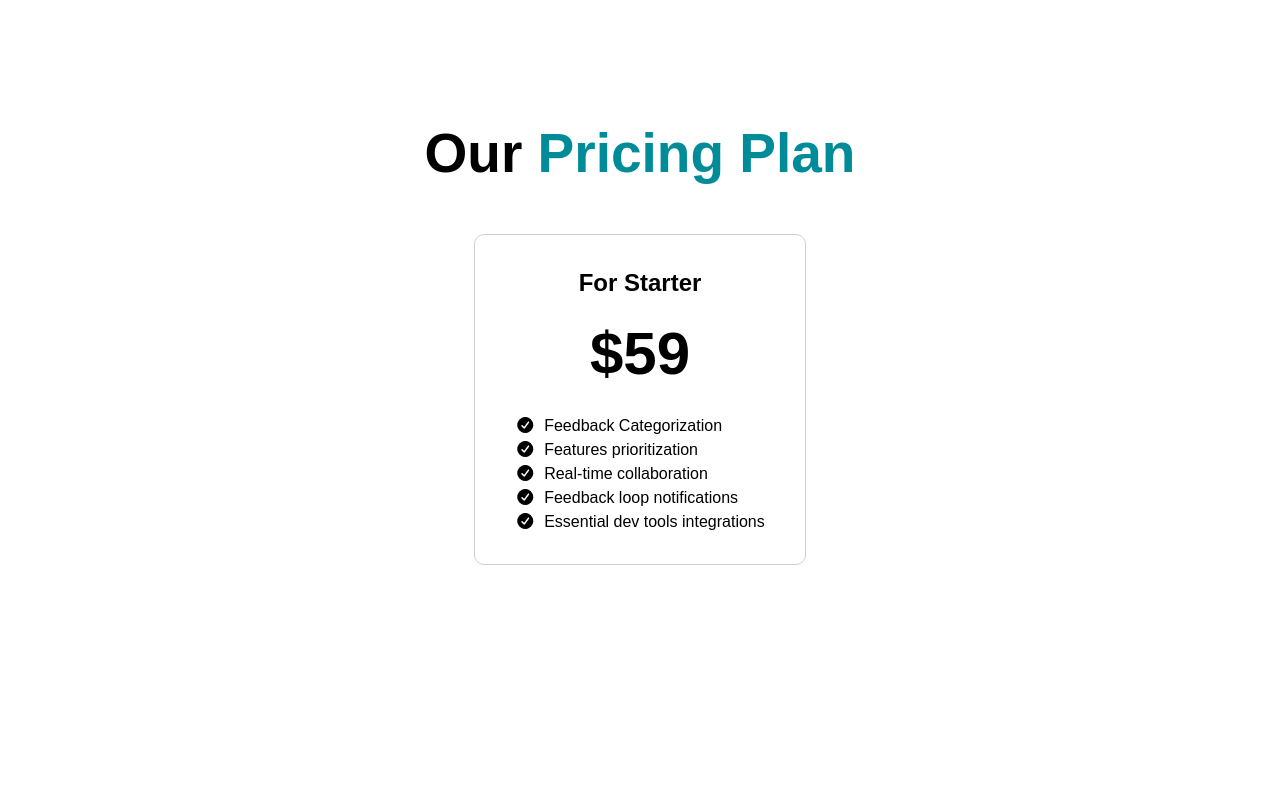
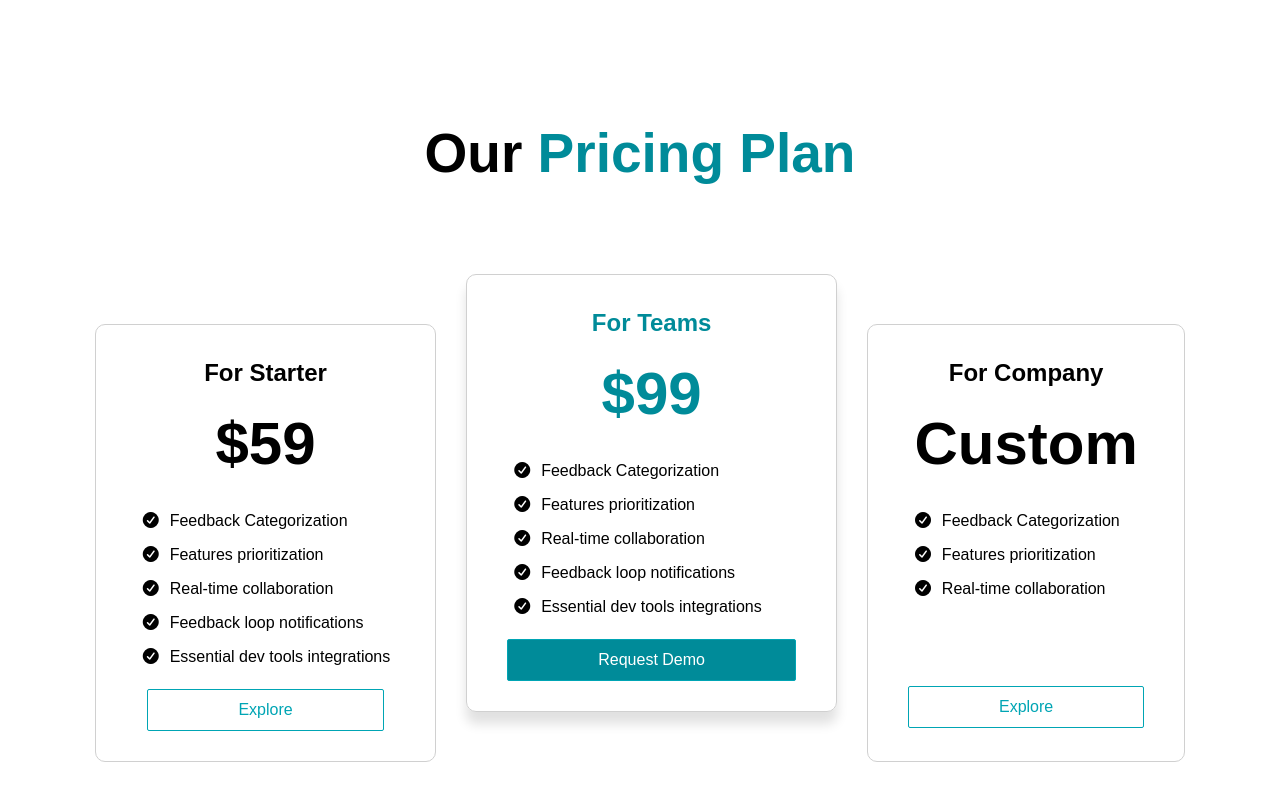
Before and after one commit to Abdulqadir75434/payme.com, a plain HTML site: page index.html in a window 1280 px wide. Shown: the part 3795-4595 px from the top of the page. Before the commit the page ends 4400 px from the top, so only its background shows below. Drawn offline with nearby package versions, Linux system fonts and the light colour scheme.

Commit message:
commit25

```diff
--- a/index.css
+++ b/index.css
@@ -658,12 +658,15 @@
     .Pricing-section{
       text-align: center;
       padding: 40px;
+      position:;
     }
 
      .Pricing-section-card{
       display: inline-flex;
       text-align: center;
       gap: 30px;
+      position:relative;
+      padding-top:90px ;
      }
 
     .Pricing-section-card-1{
@@ -692,4 +695,86 @@
       font-size: 16px;
       font-weight: 400;
       text-align: start;
+      padding: 5px;
       }
+
+      .btn-Pricing{
+      background-color: transparent;
+      border: 1px solid #00a5b4;
+      color: #00a5b4;
+      padding: 8px 90px;
+      border-radius: 2px;
+      cursor: pointer;
+      font-weight: 500;
+      transition: 0.3s;
+      margin-top: 15px;
+    }
+
+    .btn-Pricing:hover {
+      background-color: #00a5b4;
+      color: #fff;
+    }
+    .btn-Pricing3{
+      background-color: transparent;
+      border: 1px solid #00a5b4;
+      color: #00a5b4;
+      padding: 8px 90px;
+      border-radius: 2px;
+      cursor: pointer;
+      font-weight: 500;
+      transition: 0.3s;
+      margin-top: 80px;
+    }
+
+    .btn-Pricing:hover {
+      background-color: #00a5b4;
+      color: #fff;
+    }
+
+
+
+
+
+    .Pricing-section-card-2{
+      border: 1px solid rgb(208, 208, 208);
+      padding-top: 30px;
+      padding-bottom: 30px;
+      padding-left: 40px;
+      padding-right: 40px;
+      border-radius: 10px;
+      box-shadow: 0 12px 12px rgba(0,0,0,0.12);
+      bottom:50px ;
+      position: relative;
+    }
+
+
+    .Pricing-section-card-2 h2{
+      font-size: 24px;
+      font-weight: 700;
+      color: #008b99;
+    }
+    .Pricing-section-card-2 h1{
+      font-size: 60px;
+      font-weight: 700;
+      padding-bottom: 15px;
+      padding-top: 8px;
+      color: #008b99;
+    }
+    .Pricing-section-card-2 ul li{
+      font-size: 16px;
+      font-weight: 400;
+      text-align: start;
+      padding: 5px;
+      }
+
+      .btn-Pricing2{
+      background-color: #008b99;
+      border: 1px solid #00a5b4;
+      color: white;
+      padding: 8px 90px;
+      border-radius: 2px;
+      cursor: pointer;
+      font-weight: 500;
+      transition: 0.3s;
+      margin-top: 15px;
+    }
--- a/index.html
+++ b/index.html
@@ -166,7 +166,6 @@
            <div class="Pricing-section-card-1">
             <h2>For Starter</h2>
             <h1>$59</h1>
-
             <ul>
               <li> <i class="fa-solid fa-circle-check"></i> &nbsp;Feedback Categorization</li>
               <li> <i class="fa-solid fa-circle-check"></i> &nbsp;Features prioritization</li>
@@ -174,6 +173,31 @@
               <li><i class="fa-solid fa-circle-check"></i> &nbsp;Feedback loop notifications</li>
               <li><i class="fa-solid fa-circle-check"></i> &nbsp;Essential dev tools integrations</li>
             </ul>
+            <button class="btn-Pricing">Explore</button>
+           </div>
+
+           <div class="Pricing-section-card-2">
+            <h2>For Teams</h2>
+            <h1>$99</h1>
+            <ul>
+              <li> <i class="fa-solid fa-circle-check"></i> &nbsp;Feedback Categorization</li>
+              <li> <i class="fa-solid fa-circle-check"></i> &nbsp;Features prioritization</li>
+              <li><i class="fa-solid fa-circle-check"></i> &nbsp;Real-time collaboration</li>
+              <li><i class="fa-solid fa-circle-check"></i> &nbsp;Feedback loop notifications</li>
+              <li><i class="fa-solid fa-circle-check"></i> &nbsp;Essential dev tools integrations</li>
+            </ul>
+            <button class="btn-Pricing2">Request Demo</button>
+           </div>
+
+           <div class="Pricing-section-card-1">
+            <h2>For Company</h2>
+            <h1>Custom</h1>
+            <ul>
+              <li> <i class="fa-solid fa-circle-check"></i> &nbsp;Feedback Categorization</li>
+              <li> <i class="fa-solid fa-circle-check"></i> &nbsp;Features prioritization</li>
+              <li><i class="fa-solid fa-circle-check"></i> &nbsp;Real-time collaboration</li>
+            </ul>
+            <button class="btn-Pricing3">Explore</button>
            </div>
           </div>
 
```
